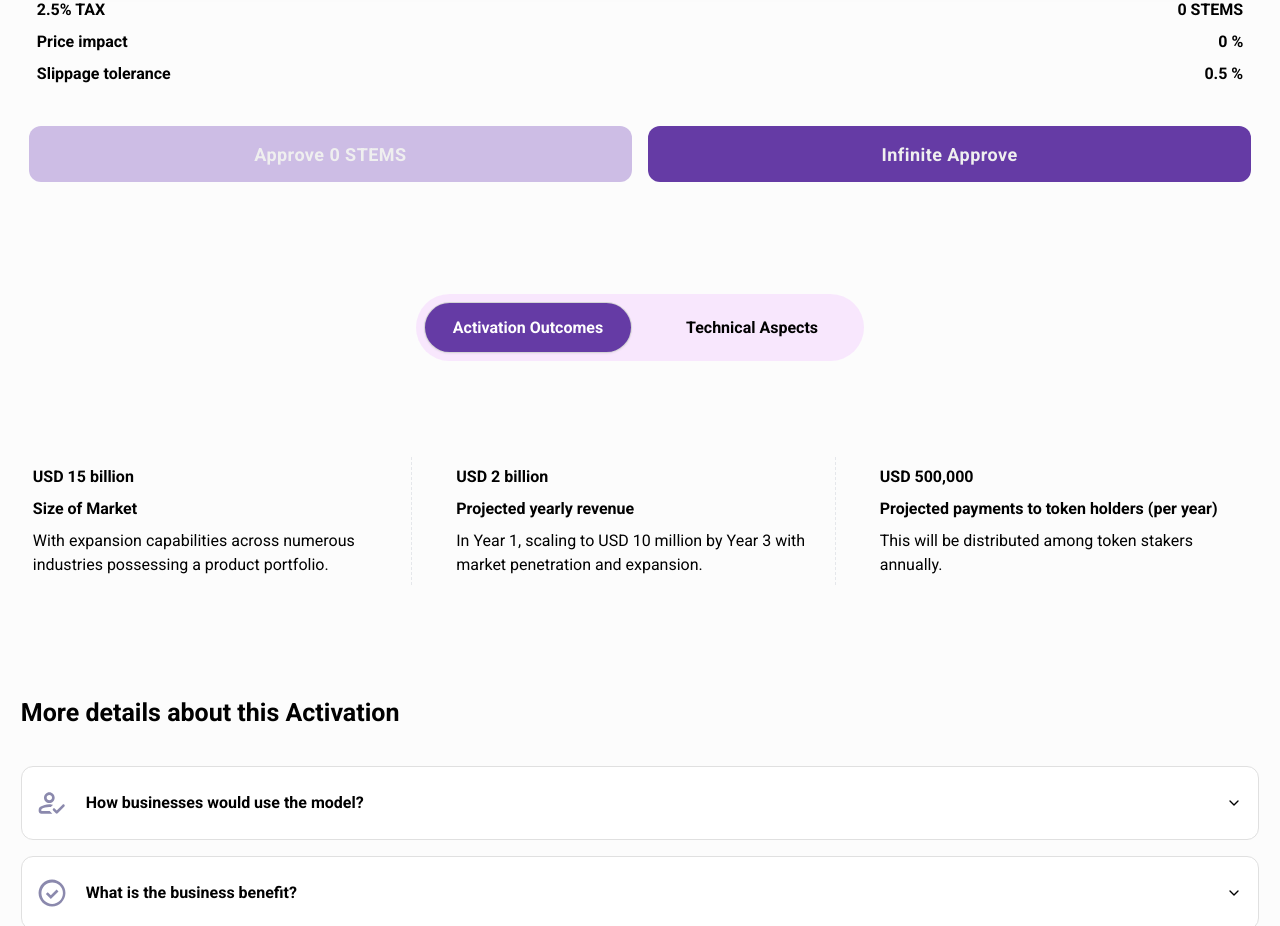
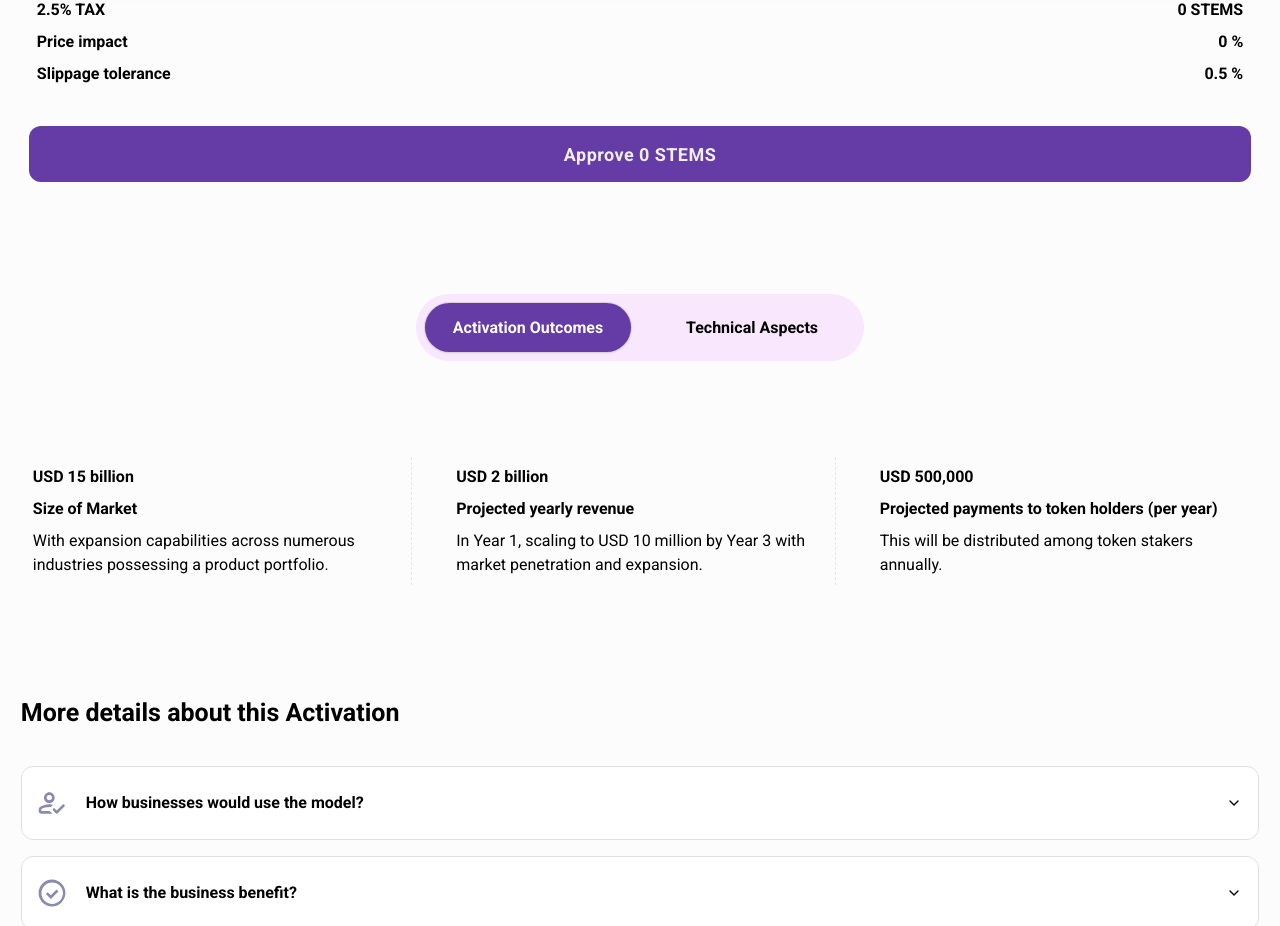
Before and after one commit to brainstems/marketplace-model-share-portal, a Next.js app: page /activations/federated/1 in a window 1280 px wide. Shown: the part 1500-2426 px from the top of the page. Built offline with nearby package versions, Linux system fonts and the light colour scheme.

Commit message:
fix styles

```diff
--- a/src/app/(landing)/activations/federated/[id]/components/poolTogether/components/Signal.tsx
+++ b/src/app/(landing)/activations/federated/[id]/components/poolTogether/components/Signal.tsx
@@ -106,12 +106,12 @@ const Signal = () => {
       </div>
 
       <div className="w-full flex  md:flex-row flex-col justify-start gap-4 mt-[2rem]">
-        <button className="w-full px-9 h-[3.5rem] rounded-xl bg-[#7b50bd5d] text-[18px] font-semibold text-[#efefef] flex justify-center items-center tracking-wide cursor-pointer">
+        <button className="w-full px-9 h-[3.5rem] rounded-xl bg-[#653BA5] text-[18px] font-semibold text-[#efefef] flex justify-center items-center tracking-wide cursor-pointer">
           Approve 0 STEMS
         </button>
-        <button className="w-full px-9 h-[3.5rem] rounded-xl bg-[#653BA5] text-[18px] font-semibold text-[#efefef] flex justify-center items-center tracking-wide cursor-pointer">
+        {/* <button className="w-full px-9 h-[3.5rem] rounded-xl bg-[#653BA5] text-[18px] font-semibold text-[#efefef] flex justify-center items-center tracking-wide cursor-pointer">
           Infinite Approve
-        </button>
+        </button> */}
       </div>
     </div>
   );
--- a/src/app/(landing)/activations/single/[id]/components/poolTogether/components/Signal.tsx
+++ b/src/app/(landing)/activations/single/[id]/components/poolTogether/components/Signal.tsx
@@ -106,12 +106,12 @@ const Signal = () => {
       </div>
 
       <div className="w-full flex  md:flex-row flex-col justify-start gap-4 mt-[2rem]">
-        <button className="w-full px-9 h-[3.5rem] rounded-xl bg-[#7b50bd5d] text-[18px] font-semibold text-[#efefef] flex justify-center items-center tracking-wide cursor-pointer">
+        <button className="w-full px-9 h-[3.5rem] rounded-xl bg-[#653BA5] text-[18px] font-semibold text-[#efefef] flex justify-center items-center tracking-wide cursor-pointer">
           Approve 0 STEMS
         </button>
-        <button className="w-full px-9 h-[3.5rem] rounded-xl bg-[#653BA5] text-[18px] font-semibold text-[#efefef] flex justify-center items-center tracking-wide cursor-pointer">
+      {/*   <button className="w-full px-9 h-[3.5rem] rounded-xl bg-[#653BA5] text-[18px] font-semibold text-[#efefef] flex justify-center items-center tracking-wide cursor-pointer">
           Infinite Approve
-        </button>
+        </button> */}
       </div>
     </div>
   );
```
